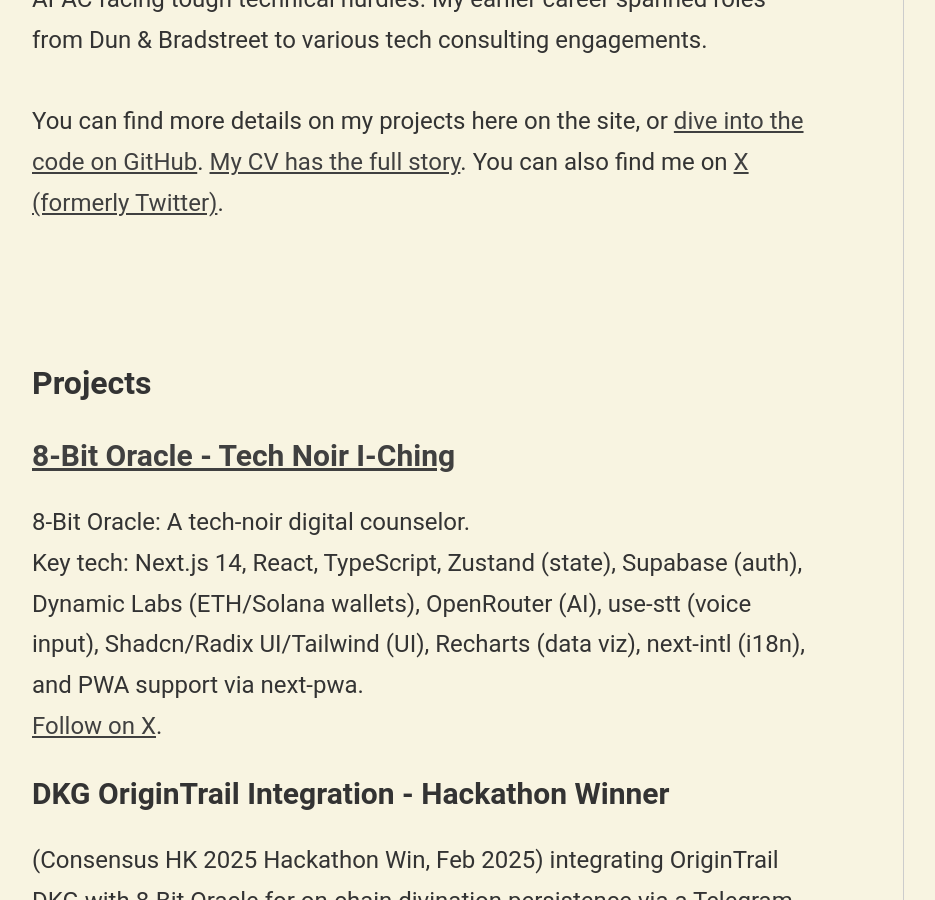
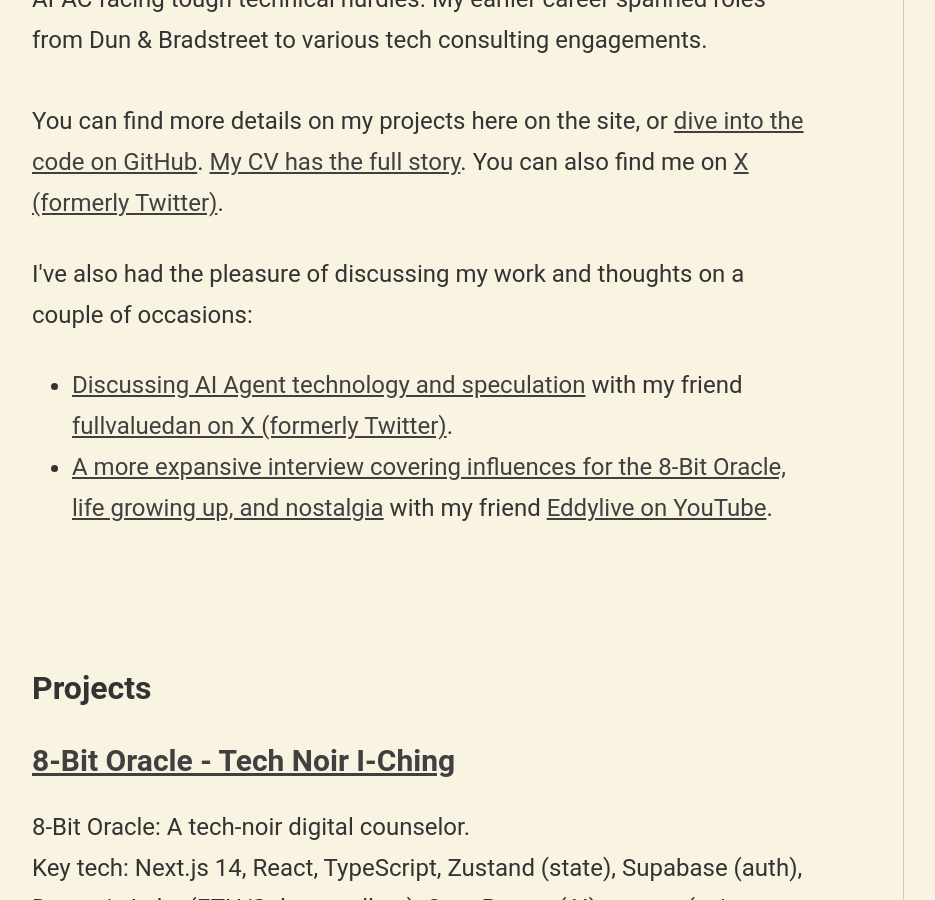
Before and after one commit to augchan42/augchan42.github.io, a Jekyll site: the page built from index.html, in a window 1280 px wide and 900 px high, scrolled down 1613 px. Shown: the whole window, without its empty margins (56-991 px from the left). Built offline with Jekyll 4.4.1, drawn with Linux system fonts in a browser that asks for light colours; some web fonts are replaced.

Commit message:
Add discussion highlights to portfolio: Include links to YouTube discussions on AI Agent technology and an interview about the 8-Bit Oracle, enhancing personal engagement and showcasing expertise.

```diff
--- a/index.html
+++ b/index.html
@@ -25,6 +25,13 @@
     <p class="portfolio-text">
       Prior to founding <a href="https://digitalrain.studio/" class="portfolio-link" target="_blank">Digital Rain Studios</a>, I spent over a decade at <a href="https://www.informatica.com/" class="portfolio-link" target="_blank">Informatica</a>. As a Development Architect in their Master Data Management division, I was instrumental in enhancing core product performance, notably achieving significant speedups in the fuzzy match engine, and served as a go-to expert for our largest global customers in APAC facing tough technical hurdles. My earlier career spanned roles from Dun & Bradstreet to various tech consulting engagements.<br><br>
       You can find more details on my projects here on the site, or <a href="https://github.com/augchan42/" class="portfolio-link" target="_blank">dive into the code on GitHub</a>. <a href="/_assets/files/auchan_resume_2025.pdf" class="portfolio-link" target="_blank">My CV has the full story</a>. You can also find me on <a href="https://x.com/hosermage_" class="portfolio-link" target="_blank">X (formerly Twitter)</a>.
+    </p>
+    <p class="portfolio-text">
+      I've also had the pleasure of discussing my work and thoughts on a couple of occasions:
+      <ul class="portfolio-text">
+        <li><a href="https://www.youtube.com/watch?v=mtC-0b9Yo3Q" target="_blank">Discussing AI Agent technology and speculation</a> with my friend <a href="https://x.com/fullvaluedan" class="portfolio-link" target="_blank">fullvaluedan on X (formerly Twitter)</a>.</li>
+        <li><a href="https://www.youtube.com/watch?v=8N3PqINBBeY" target="_blank">A more expansive interview covering influences for the 8-Bit Oracle, life growing up, and nostalgia</a> with my friend <a href="https://www.youtube.com/eddylive" class="portfolio-link" target="_blank">Eddylive on YouTube</a>.</li>
+      </ul>
     </p>
   </section>
 
```
